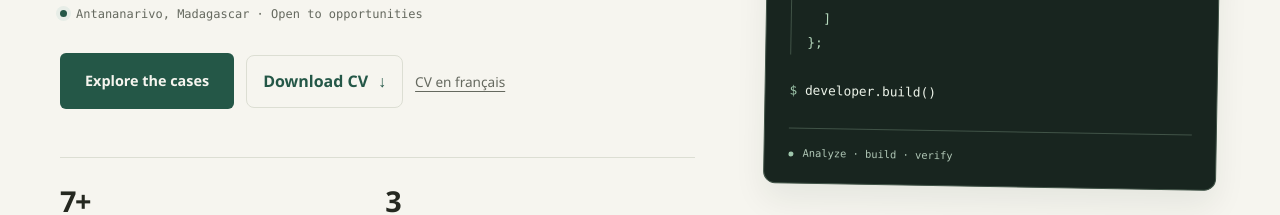
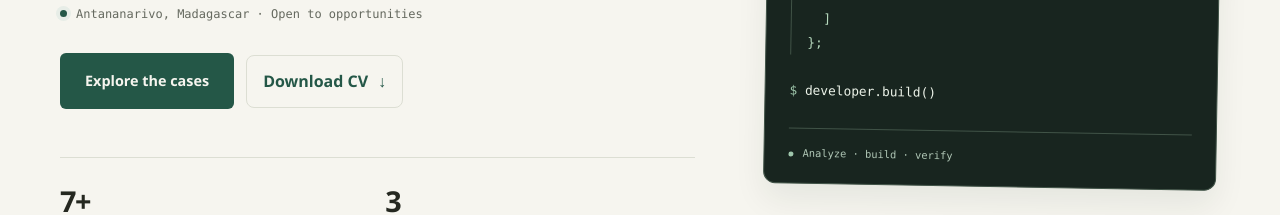
Before and after one commit to sandratraraoelison/portfolio, a React (Vite) app: page / in a window 1280 px wide. Shown: the part 512-727 px from the top of the page. Built offline with nearby package versions, Linux system fonts and the light colour scheme.

Commit message:
delete other button donwload

```diff
--- a/src/components/sections/HeroSection.module.css
+++ b/src/components/sections/HeroSection.module.css
@@ -10,7 +10,6 @@
 .actions { display:flex; flex-wrap:wrap; align-items:center; gap:12px; margin-top:32px; }
 .cvLink { display:inline-flex; align-items:center; gap:10px; border:1px solid var(--border); padding:12px 16px; color:var(--primary); border-radius:8px; font-weight:600; transition:border-color var(--transition), background var(--transition); }
 .cvLink:hover { border-color:var(--primary); background:var(--accent-soft); }
-.cvTextLink { color:var(--text-light); font-size:.85rem; text-decoration:underline; text-underline-offset:4px; }
 .stats { display:grid; grid-template-columns:repeat(2,1fr); border-top:1px solid var(--border); padding-top:26px; margin-top:48px; gap:16px; }
 .stat { display:flex; flex-direction:column; gap:4px; }
 .number { font-size:1.8rem; line-height:1.2; font-weight:600; letter-spacing:-.05em; }
--- a/src/components/sections/HeroSection.tsx
+++ b/src/components/sections/HeroSection.tsx
@@ -62,13 +62,6 @@ export const HeroSection = () => {
             >
               {t.hero.cta2} <span aria-hidden="true">↓</span>
             </a>
-            <a
-              className={styles.cvTextLink}
-              href={language === "fr" ? "/Sandratra-Raoelison-CV-EN-2026.pdf" : "/Sandratra-Raoelison-CV-FR-2026.pdf"}
-              download
-            >
-              {t.hero.otherCv}
-            </a>
           </div>
 
           <div className={styles.stats}>
--- a/src/i18n/en.ts
+++ b/src/i18n/en.ts
@@ -4,7 +4,7 @@ export const en = {
     greeting: "I find the fault. I make the product reliable.",
     title: "Sandratra Rolando RAOELISON", subtitle: "Full-Stack JavaScript / TypeScript Developer",
     description: "From code to a verified fix: I like finding out why a feature breaks, then making it dependable.",
-    location: "Antananarivo, Madagascar · Open to opportunities", cta1: "Explore the cases", cta2: "Download CV", otherCv: "CV en français",
+    location: "Antananarivo, Madagascar · Open to opportunities", cta1: "Explore the cases", cta2: "Download CV",
     experience: "years of experience", roles: "professional roles", academicProjects: "academic projects",
   },
   about: {
--- a/src/i18n/fr.ts
+++ b/src/i18n/fr.ts
@@ -4,7 +4,7 @@ export const fr = {
     greeting: "Je cherche la panne. Je fiabilise le produit.",
     title: "Sandratra Rolando RAOELISON", subtitle: "Développeur Fullstack JS / TypeScript",
     description: "Du code au correctif validé : j’aime comprendre pourquoi une fonctionnalité casse, puis la rendre fiable.",
-    location: "Antananarivo, Madagascar · Ouvert aux opportunités", cta1: "Explorer les dossiers", cta2: "Télécharger CV", otherCv: "English CV",
+    location: "Antananarivo, Madagascar · Ouvert aux opportunités", cta1: "Explorer les dossiers", cta2: "Télécharger mon CV",
     experience: "ans d’expérience", roles: "expériences professionnelles", academicProjects: "projets académiques",
   },
   about: {
```
